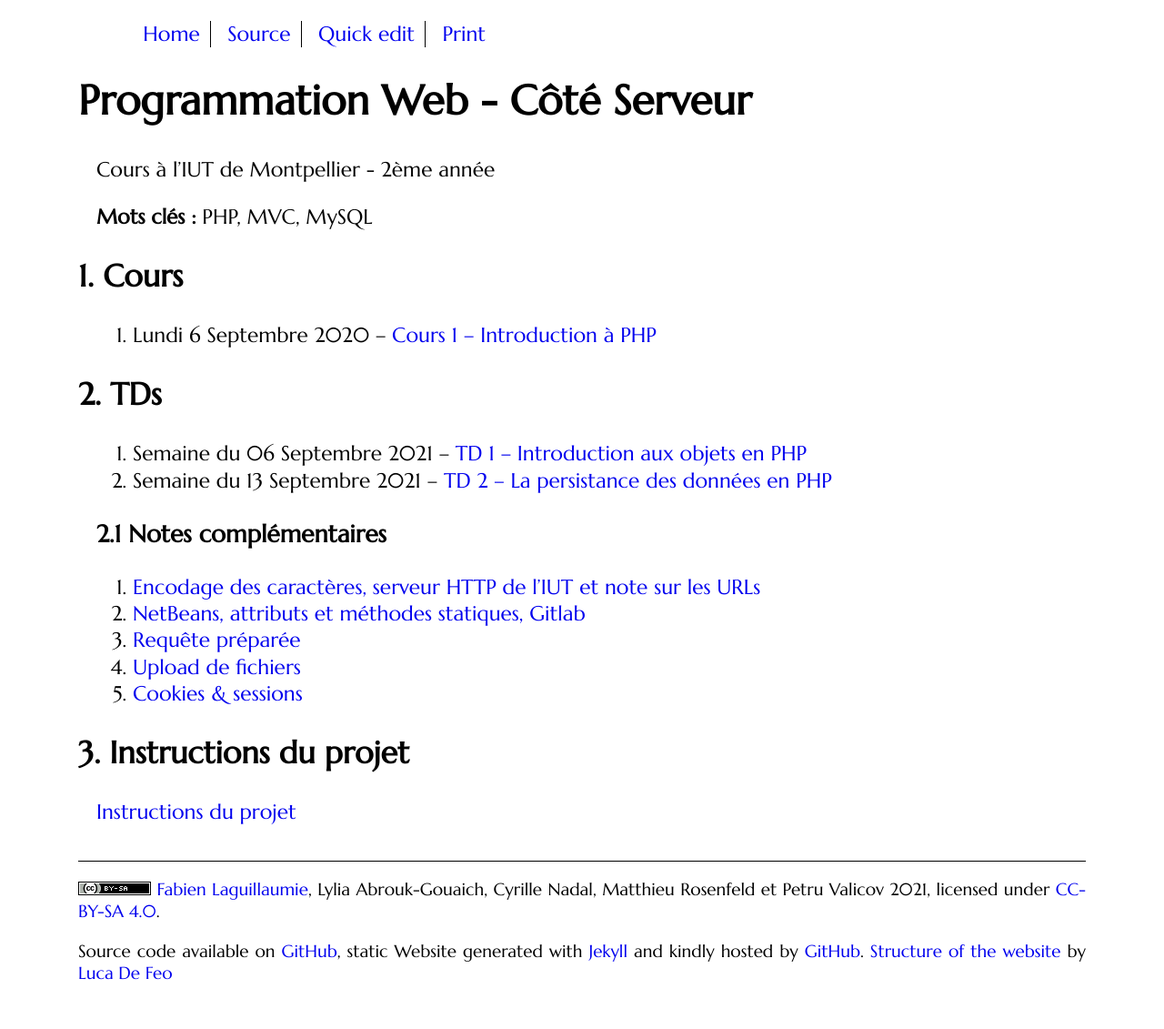
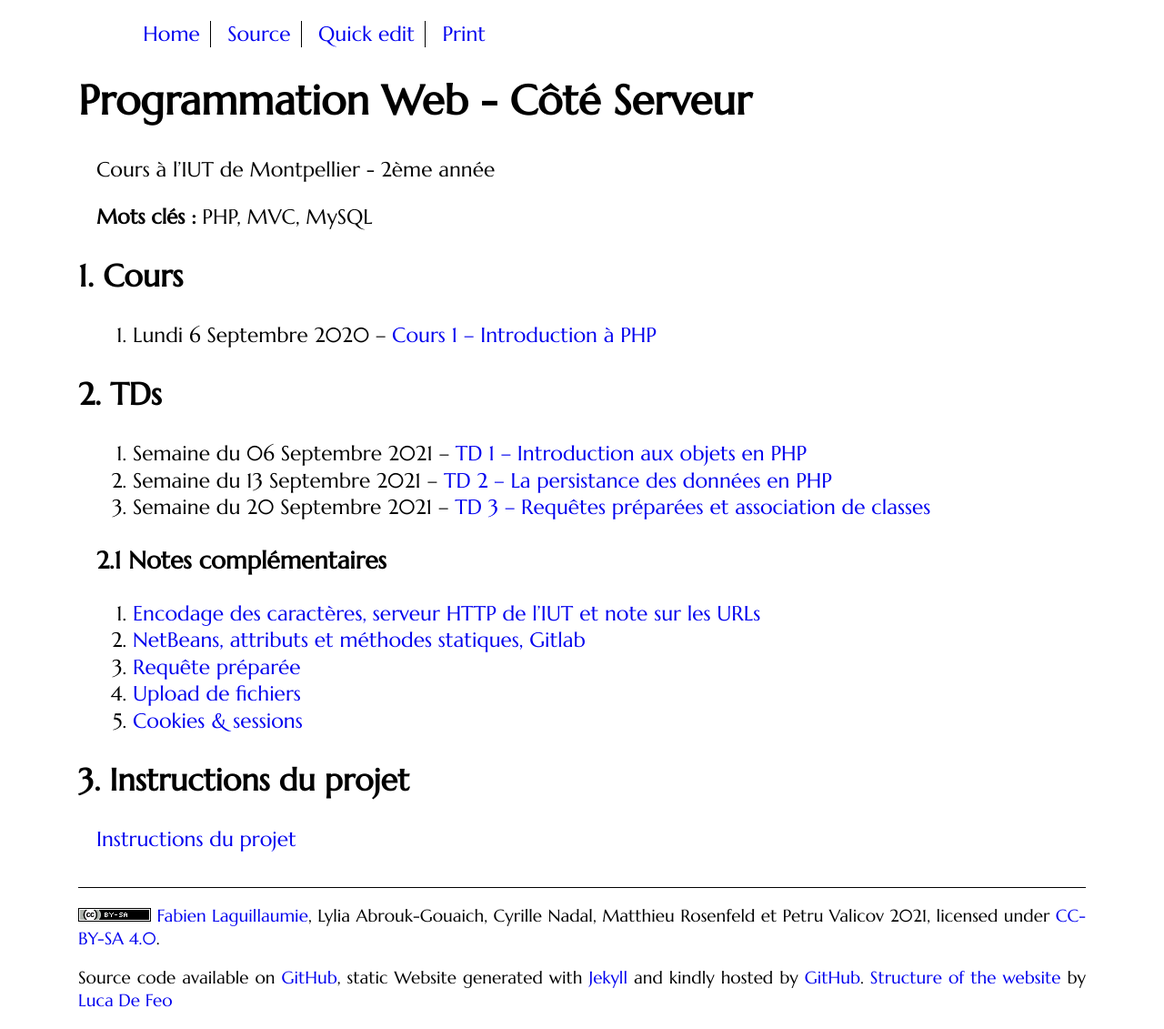
Before and after one commit to romainlebreton/R3.01-DeveloppementWeb, a Jekyll site: the page built from index.md, in a window 1280 px wide. Shown: the whole page at 91% size. Built offline with Jekyll 4.4.1, drawn with Linux system fonts in a browser that asks for light colours; some web fonts are replaced; before the commit the page ends 1102 px from its top, so only the background shows below that.

Commit message:
nouveau TD

```diff
--- a/index.md
+++ b/index.md
@@ -20,7 +20,7 @@ Cours à l'IUT de Montpellier - 2ème année
 <!-- ([English version](tutorials/tutorial1-en.html)) -->
 1. Semaine du 13 Septembre 2021 -- [TD 2 -- La persistance des données en PHP](tutorials/tutorial2.html)
 <!-- ([English version](tutorials/tutorial2-en.html)) -->
-<!-- 1. Semaine du 20 Septembre 2021 -- [TD 3 -- Requêtes préparées et association de classes](tutorials/tutorial3.html)  -->
+ 1. Semaine du 20 Septembre 2021 -- [TD 3 -- Requêtes préparées et association de classes](tutorials/tutorial3.html)
 <!-- <\!-- ([English version](tutorials/tutorial3-en.html)) -\-> -->
 <!-- 1. Semaine du 27 Septembre 2021 --  [TD 4 -- Architecture MVC simple](tutorials/tutorial4.html)  -->
 <!-- <\!-- ([English version](tutorials/tutorial4-en.html)) -\-> -->
```
